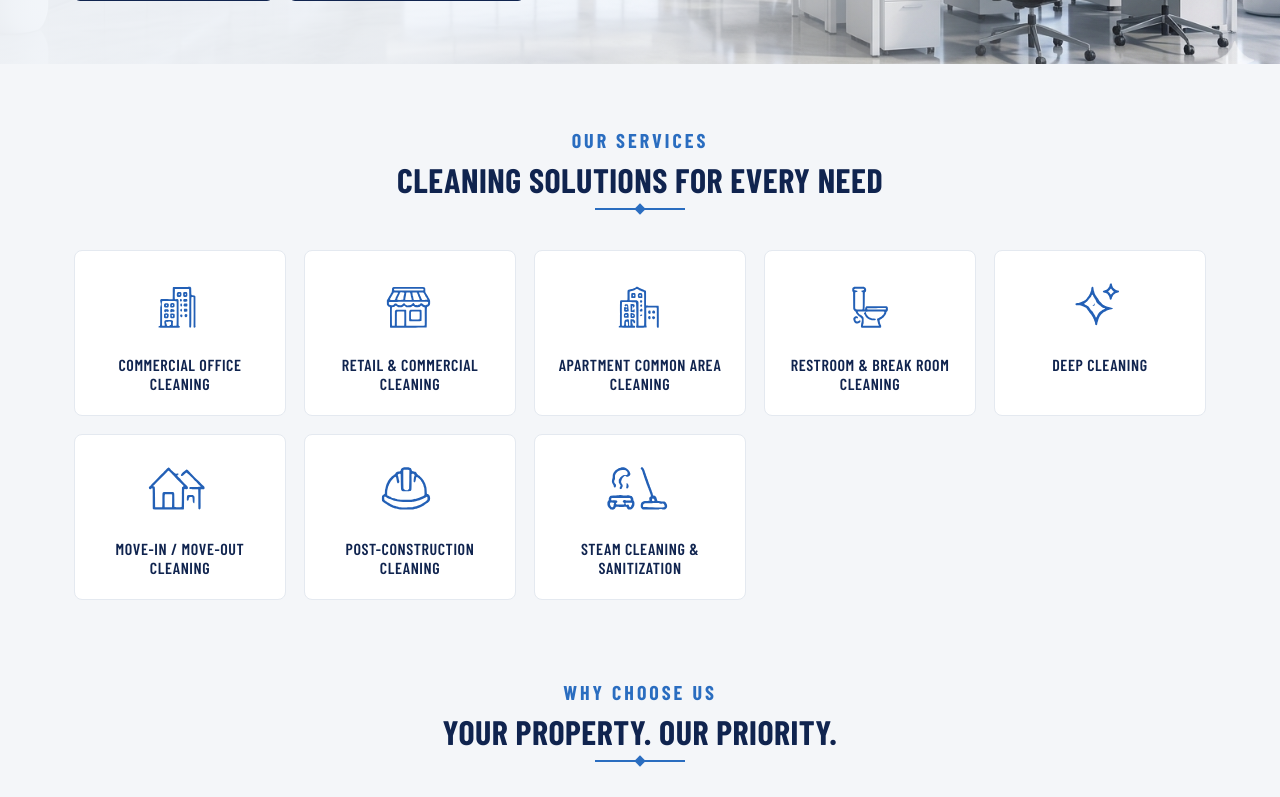
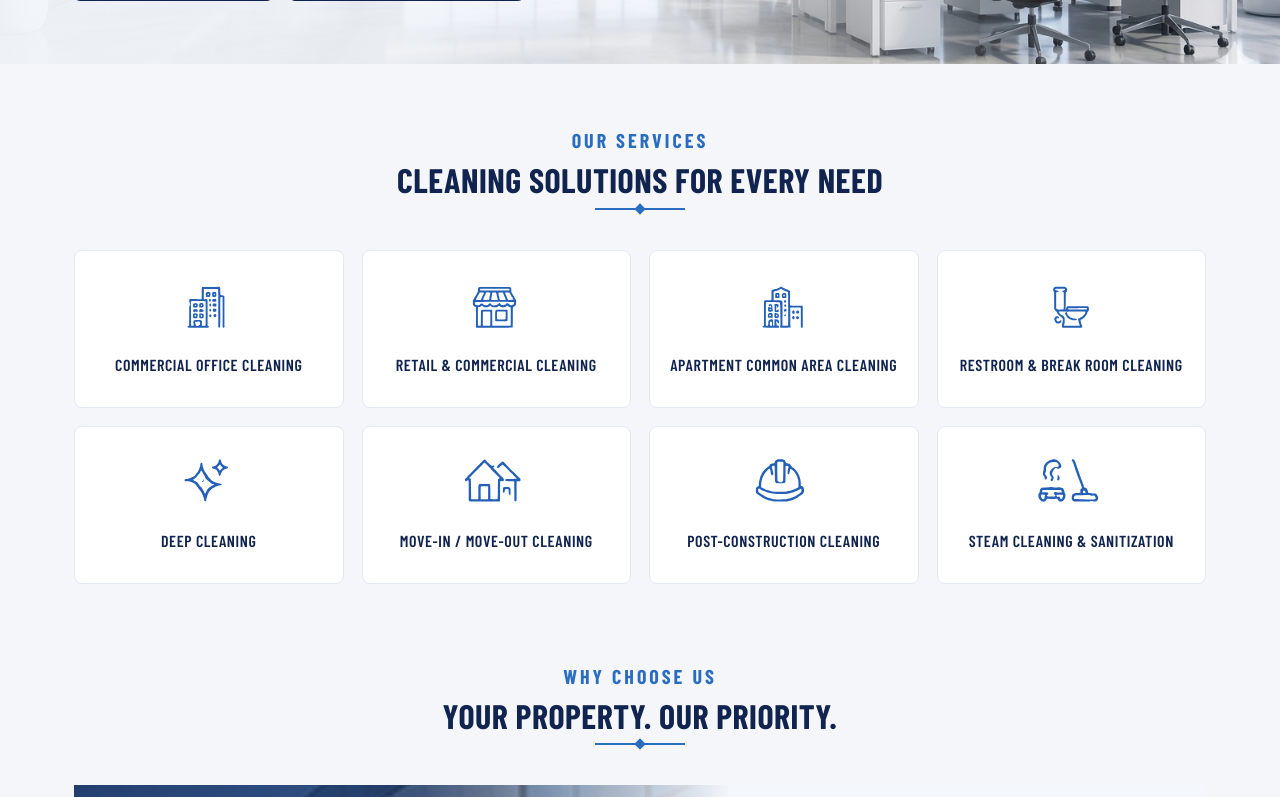
Before and after one commit to AndreiKalenchuk/nc-facility-services, a React (Vite) app: page / in a window 1280 px wide. Shown: the part 523-1320 px from the top of the page. Built offline with nearby package versions, Linux system fonts and the light colour scheme.

Commit message:
Update home page services grid to 4 columns (2 rows of 4 services each)

```diff
--- a/src/pages/Home.css
+++ b/src/pages/Home.css
@@ -70,7 +70,7 @@
 }
 .services-grid {
   display: grid;
-  grid-template-columns: repeat(5, 1fr);
+  grid-template-columns: repeat(4, 1fr);
   gap: 18px;
 }
 
@@ -175,7 +175,7 @@
     font-size: 46px;
   }
   .services-grid {
-    grid-template-columns: repeat(3, 1fr);
+    grid-template-columns: repeat(2, 1fr);
   }
 }
 @media (max-width: 900px) {
```
